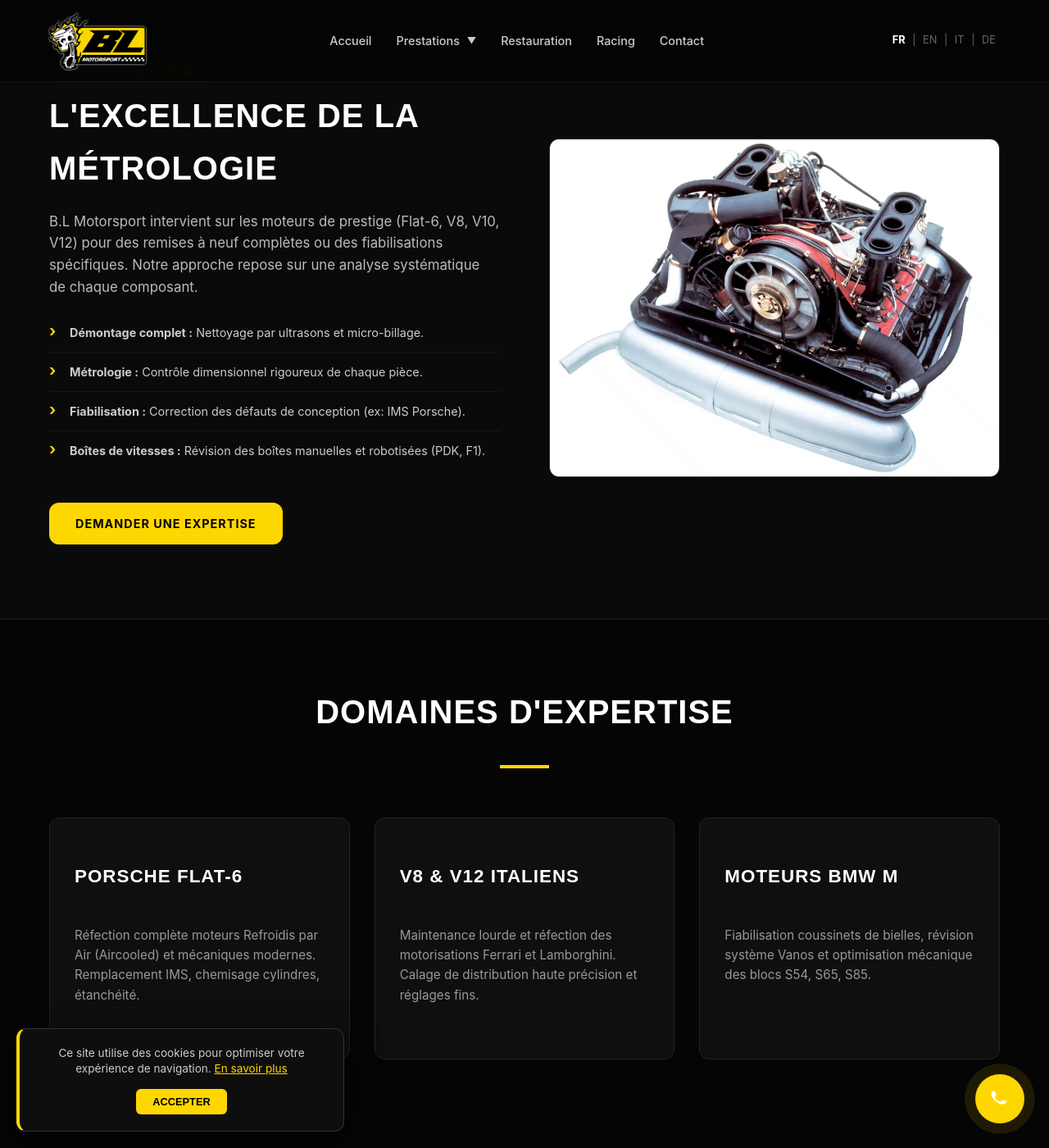
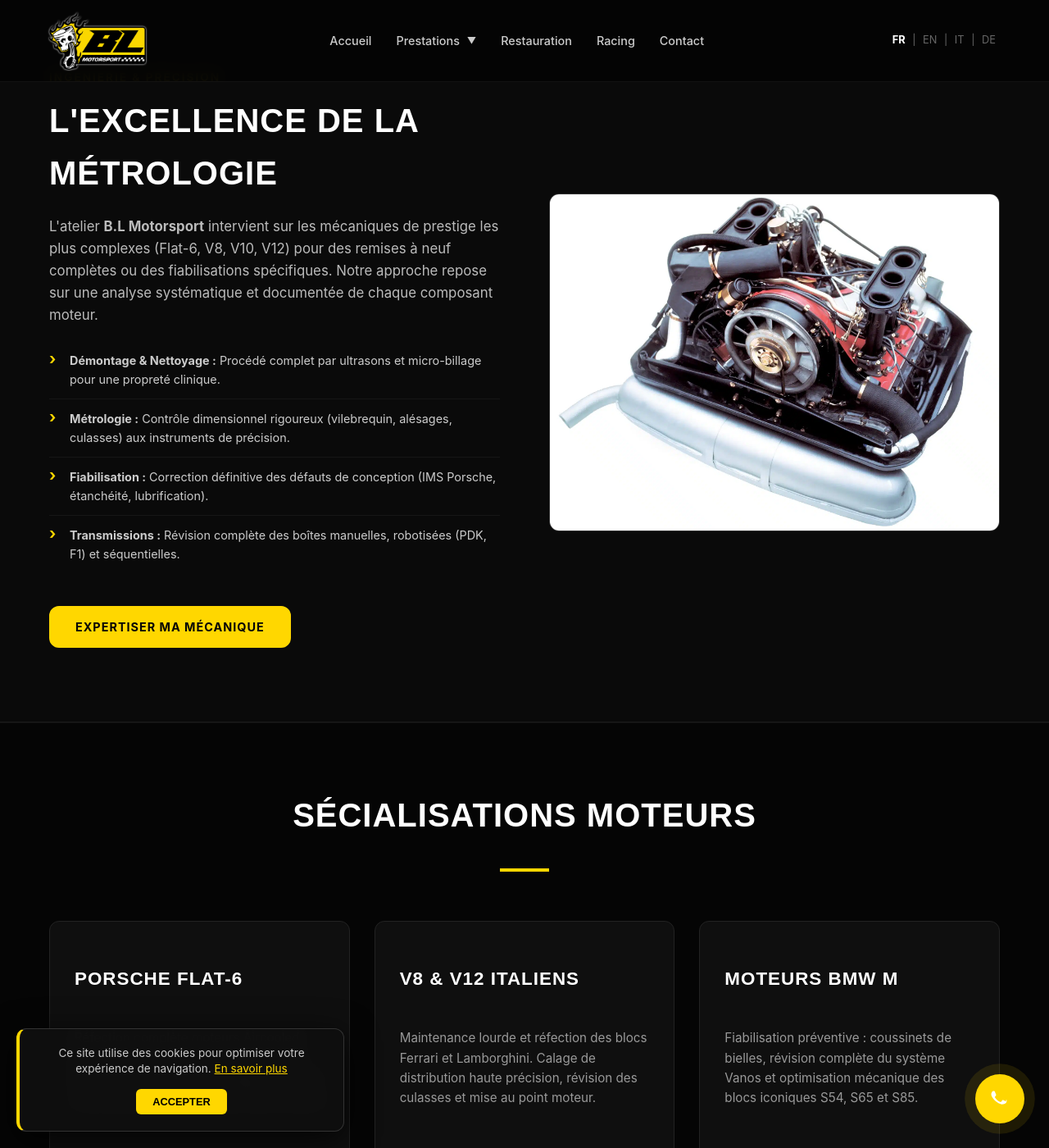
Before and after one commit to DuvalDVL/bl-motorsport, a Jekyll site: the page built from fr/refection-moteur-boite-prestige.html, in a window 1280 px wide and 1400 px high, scrolled down 441 px. Shown: the whole window at 82% size. Built offline with Jekyll 4.4.1, drawn with Linux system fonts in a browser that asks for light colours; some of the changed text lies outside the part shown.

Commit message:
Update refection-moteur-boite-prestige.html

```diff
--- a/fr/refection-moteur-boite-prestige.html
+++ b/fr/refection-moteur-boite-prestige.html
@@ -1,17 +1,17 @@
 ---
 layout: default
-title: Réfection Moteur & Boîte de Vitesses Porsche Ferrari - B.L Motorsport
-description: "Expertise technique en réfection moteur et boîte de vitesses à Combloux. Spécialiste Flat-6 Porsche, V8/V12 Ferrari et mécaniques de sport en Haute-Savoie."
+title: Réfection Moteur & Boîte Porsche Ferrari | Expert WEC Combloux
+description: "Expertise chirurgicale en réfection moteur Flat-6, V8, V12 et boîtes PDK/F1 à Combloux. Métrologie de précision et fiabilisation par un Car Chief international."
 permalink: /fr/refection-moteur-boite-prestige/
 lang: fr
 ---
 
 <section class="page-header-simple">
   <div class="container">
-    <h1 class="page-title">RÉFECTION MOTEUR & BOÎTE</h1>
+    <h1 class="page-title">RÉFECTION MOTEUR & <span class="text-gradient">BOÎTE DE VITESSES</span></h1>
     <div class="divider-yellow"></div>
-    <p style="color: #999; margin-top: 20px; max-width: 700px; margin-left: auto; margin-right: auto;">
-      De la métrologie de précision au remontage complet, nous redonnons vie aux motorisations les plus nobles avec une rigueur de type "compétition".
+    <p style="color: #999; margin-top: 20px; max-width: 700px; margin-left: auto; margin-right: auto; font-size: 1.1rem;">
+      De la métrologie dimensionnelle au remontage complet, nous redonnons vie aux motorisations les plus nobles avec une rigueur absolue héritée du Motorsport.
     </p>
   </div>
 </section>
@@ -20,22 +20,22 @@ lang: fr
   <div class="container">
     <div class="service-grid-layout">
       <div class="service-text">
-        <span class="service-subtitle">CHIRURGIE MÉCANIQUE</span>
+        <span class="service-subtitle">INGÉNIERIE & PRÉCISION</span>
         <h2>L'EXCELLENCE DE LA MÉTROLOGIE</h2>
         <p>
-          B.L Motorsport intervient sur les moteurs de prestige (Flat-6, V8, V10, V12) pour des remises à neuf complètes ou des fiabilisations spécifiques. Notre approche repose sur une analyse systématique de chaque composant.
+          L'atelier <strong>B.L Motorsport</strong> intervient sur les mécaniques de prestige les plus complexes (Flat-6, V8, V10, V12) pour des remises à neuf complètes ou des fiabilisations spécifiques. Notre approche repose sur une analyse systématique et documentée de chaque composant moteur.
         </p>
         <ul class="check-list">
-          <li><strong>Démontage complet :</strong> Nettoyage par ultrasons et micro-billage.</li>
-          <li><strong>Métrologie :</strong> Contrôle dimensionnel rigoureux de chaque pièce.</li>
-          <li><strong>Fiabilisation :</strong> Correction des défauts de conception (ex: IMS Porsche).</li>
-          <li><strong>Boîtes de vitesses :</strong> Révision des boîtes manuelles et robotisées (PDK, F1).</li>
+          <li><strong>Démontage & Nettoyage :</strong> Procédé complet par ultrasons et micro-billage pour une propreté clinique.</li>
+          <li><strong>Métrologie :</strong> Contrôle dimensionnel rigoureux (vilebrequin, alésages, culasses) aux instruments de précision.</li>
+          <li><strong>Fiabilisation :</strong> Correction définitive des défauts de conception (IMS Porsche, étanchéité, lubrification).</li>
+          <li><strong>Transmissions :</strong> Révision complète des boîtes manuelles, robotisées (PDK, F1) et séquentielles.</li>
         </ul>
-        <a href="{{ site.company.whatsapp_link }}" class="btn btn-primary">Demander une expertise</a>
+        <a href="{{ site.company.whatsapp_link }}" class="btn btn-primary">Expertiser ma Mécanique</a>
       </div>
       <div class="service-image">
         <div class="img-wrapper">
-          <img src="{{ '/assets/img/refection-moteur-porsche-ferrari-combloux.jpg' | relative_url }}" alt="Réfection moteur prestige Combloux Megève">
+          <img src="{{ '/assets/img/refection-moteur-porsche-ferrari-combloux.jpg' | relative_url }}" alt="Réfection moteur et métrologie de précision Porsche Ferrari à Combloux">
         </div>
       </div>
     </div>
@@ -45,22 +45,22 @@ lang: fr
 <section class="bg-darker" style="padding: 80px 0; border-top: 1px solid #111;">
   <div class="container">
     <div class="section-header text-center">
-      <h2>DOMAINES D'EXPERTISE</h2>
+      <h2>SÉCIALISATIONS MOTEURS</h2>
       <div class="divider-yellow"></div>
     </div>
 
     <div class="services-grid" style="margin-top: 50px;">
       <div class="service-card">
         <h3>PORSCHE FLAT-6</h3>
-        <p>Réfection complète moteurs Refroidis par Air (Aircooled) et mécaniques modernes. Remplacement IMS, chemisage cylindres, étanchéité.</p>
+        <p>Réfection complète moteurs Aircooled (911 F, G, 964, 993) et blocs modernes. Remplacement IMS, chemisage cylindres, métrologie complète et étanchéité moteur.</p>
       </div>
       <div class="service-card">
         <h3>V8 & V12 ITALIENS</h3>
-        <p>Maintenance lourde et réfection des motorisations Ferrari et Lamborghini. Calage de distribution haute précision et réglages fins.</p>
+        <p>Maintenance lourde et réfection des blocs Ferrari et Lamborghini. Calage de distribution haute précision, révision des culasses et mise au point moteur.</p>
       </div>
       <div class="service-card">
         <h3>MOTEURS BMW M</h3>
-        <p>Fiabilisation coussinets de bielles, révision système Vanos et optimisation mécanique des blocs S54, S65, S85.</p>
+        <p>Fiabilisation préventive : coussinets de bielles, révision complète du système Vanos et optimisation mécanique des blocs iconiques S54, S65 et S85.</p>
       </div>
     </div>
   </div>
@@ -68,7 +68,7 @@ lang: fr
 
 <section style="padding: 80px 0; background: #050505;">
   <div class="container text-center">
-    <h3 style="margin-bottom: 20px; color: white;">MÉCANIQUES PRISES EN CHARGE</h3>
+    <h2 style="margin-bottom: 20px; color: white; font-size: 1.8rem;">MÉCANIQUES D'EXCEPTION</h2>
     <div class="brand-flex-container">
       <span class="brand-item">PORSCHE</span>
       <span class="brand-item">FERRARI</span>
@@ -78,17 +78,17 @@ lang: fr
       <span class="brand-item">ASTON MARTIN</span>
     </div>
     <p style="margin-top: 50px; color: #FFD700; font-style: italic; font-weight: bold; text-align: center; width: 100%;">
-      ... et bien d'autres motorisations d'exception.
+      ... l'exigence de la compétition appliquée à votre moteur.
     </p>
   </div>
 </section>
 
-<section style="padding: 100px 0; background: linear-gradient(rgba(0,0,0,0.9), rgba(0,0,0,0.9)), url('{{ '/assets/img/hero-bg.jpg' | relative_url }}'); background-size: cover; background-attachment: fixed; text-align: center; border-top: 1px solid #222;">
+<section style="padding: 100px 0; background: linear-gradient(rgba(0,0,0,0.95), rgba(0,0,0,0.95)), url('{{ '/assets/img/hero-bg.jpg' | relative_url }}'); background-size: cover; background-attachment: fixed; text-align: center; border-top: 1px solid #222;">
   <div class="container">
-    <span style="color: #FFD700; font-weight: bold; letter-spacing: 2px; font-size: 0.9rem; text-transform: uppercase;">Service Premium</span>
+    <span style="color: #FFD700; font-weight: bold; letter-spacing: 2px; font-size: 0.9rem; text-transform: uppercase;">Logistique & Transport</span>
     <h2 style="font-size: 2.5rem; margin-top: 15px; margin-bottom: 20px;">L'EXPERTISE SANS LA CONTRAINTE</h2>
     <p style="color: #ccc; max-width: 700px; margin: 0 auto 40px auto; font-size: 1.1rem; line-height: 1.8;">
-      Une réfection moteur est une étape clé dans la vie d'un véhicule. Nous organisons le transport sécurisé de votre voiture depuis <strong>Megève, Chamonix ou Genève</strong> vers notre atelier.
+      Une réfection moteur est une étape clé. Pour votre sérénité, nous organisons le <strong>transport sécurisé en remorque fermée</strong> de votre véhicule depuis Megève, Chamonix, Genève ou Lyon vers notre atelier de Combloux.
     </p>
     <div class="hero-actions">
       <a href="{{ site.company.whatsapp_link }}" class="btn btn-primary">Discuter de votre projet</a>
```
